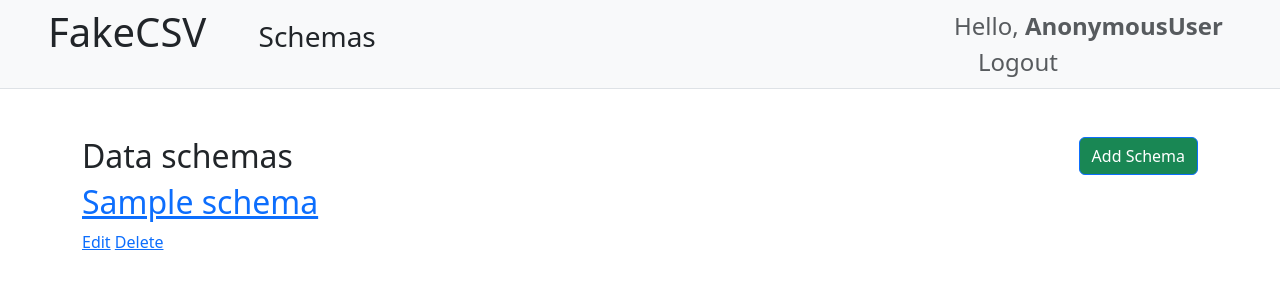
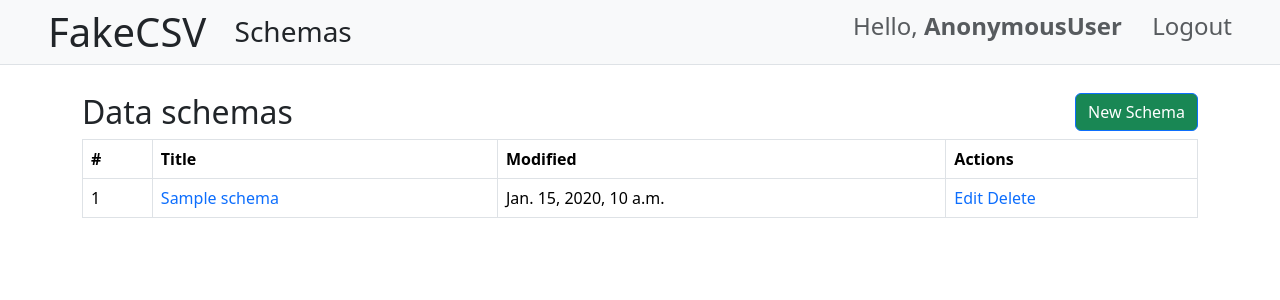
Before and after one commit to furioness/django-challenge-planeks, a Django app: template datagen/schema/templates/schema/list.html in a window 1280 px wide. Shown: the top 300 px of the page. Run offline with Django 4.2, Linux system fonts and the light colour scheme; the template is opened without the code that fills it: most values are stand-ins (such as "Sample title", 1, 10 or a date in 2020); data that the repository does not hold is empty; parts of the project's set-up code (start-up, migrations or seed data) failed here and were passed over; some libraries are stand-ins or nearby versions.

Commit message:
Update visuals in accordance to specs

```diff
--- a/datagen/schema/models.py
+++ b/datagen/schema/models.py
@@ -13,6 +13,7 @@ class Schema(models.Model):
     user = models.ForeignKey(
         get_user_model(), on_delete=models.CASCADE, related_name="schemas"
     )
+    modified = models.DateTimeField(auto_now=True)
     fields = models.JSONField()
 
     def __str__(self):
--- a/datagen/schema/templates/base.html
+++ b/datagen/schema/templates/base.html
@@ -14,21 +14,27 @@
 </head>
 
 <body>
-    <header class="py-2 bg-light border-bottom row px-5">
-        <div class="col-9">
-            <h1 class="fs-1 d-inline-block">FakeCSV</h1>
-            <a href="{% url 'schema:list' %}" class="text-decoration-none  text-reset fs-3 ms-5">Schemas</a>
+    <header class="row py-2 bg-light border-bottom px-5 mb-1">
+        <span class="col-6">
+            <h1 class="fs-1 d-inline-block align-middle my-0">FakeCSV</h1>
+            <h2 class="d-inline-block align-middle my-0">
+                <a href="{% url 'schema:list' %}"
+                    class="text-decoration-none text-reset fs-3 ms-4">Schemas</a>
+            </h2>
+        </span>
+        <span class="col-6 text-muted fs-4 text-end">
+            Hello, <span class="fw-bolder">{{request.user}}</span>
+            <a href="{% url 'users:logout' %}"
+                class="text-decoration-none text-muted ms-4">Logout</a>
+        </span>
+    </header>
+
+    <content class="container">
+        <div class="container">
+            {% block content %}
+            {% endblock %}
         </div>
 
-        <div class="col text-muted fs-4">
-            Hello, <span class="fw-bolder">{{request.user}}</span>
-            <a href="{% url 'users:logout' %}" class="ms-4 text-decoration-none text-muted">Logout</a>
-        </div>
-    </header>
-
-    <content class="pt-15 container">
-        {% block content %}
-        {% endblock %}
     </content>
 
 
--- a/datagen/schema/templates/data/list.html
+++ b/datagen/schema/templates/data/list.html
@@ -1,13 +1,11 @@
 {% extends "base.html" %}
 
 {% load django_bootstrap5 %}
-{% bootstrap_css %}
-{% bootstrap_javascript %}
 
 {% block title %}Datasets for {{ schema.name }}{% endblock %}
 
 {% block content %}
-<div class="container">
+
     <h2 class="col">{{ schema.name }}</h2>
 
     <form action="{% url 'schema:datasets' schema.pk %}" method="POST" class="row">
@@ -45,7 +43,7 @@
             </tr>
     {% endfor %}
     </table>
-</div>
+
 
 
 {% endblock %}
--- a/datagen/schema/templates/schema/delete.html
+++ b/datagen/schema/templates/schema/delete.html
@@ -6,7 +6,7 @@
 {% block title %}Delete "{{ object.name }}"?{% endblock title %}
 
 {% block content %}
-    <form method="post" class="container">{% csrf_token %}
+    <form method="post">{% csrf_token %}
         <p>Are you sure you want to delete "{{ object.name }}"?</p>
         {{ form }}
         {% bootstrap_button button_type="submit" content="Confirm" extra_classes="btn-danger"%}
--- a/datagen/schema/templates/schema/list.html
+++ b/datagen/schema/templates/schema/list.html
@@ -4,24 +4,39 @@
 {% block title %}Schema list{% endblock %}
 
 {% block content %}
-<div class="container">
-<div class="row pt-4">
+
+<div class="row">
     <h2 class="col">Data schemas</h2>
-    <span class="col"><a href="{% url 'schema:create' %}" class="float-end d-inline"><button class="col btn btn-primary bg-success">Add Schema</button></a></span>
+    <span class="col">
+        <a href="{% url 'schema:create' %}" class="float-end d-inline">
+            <button class="col btn btn-primary bg-success">New Schema</button>
+        </a>
+    </span>
 </div>
-    <div class="schema-list">
+
+<table class="table table-bordered">
+    <thead>
+        <tr>
+            <th>#</th>
+            <th>Title</th>
+            <th>Modified</th>
+            <th>Actions</th>
+        </tr>
+    </thead>
     {% for schema in schemas %}
-        <div class="schema">
-            <h2>
-                <a href="{% url 'schema:datasets' schema.id %}">{{ schema.name }}</a>
-            </h2>
-            <p>
-                {#<a href="{% url 'schema:showdata' schema.id %}">Show</a>#}
-                <a href="{% url 'schema:update' schema.id %}">Edit</a>
-                <a href="{% url 'schema:delete' schema.id %}">Delete</a>
-            </p>
-        </div>
+    <tr>
+        <td>{{ forloop.counter }}</td>
+        <td>
+            <a href="{% url 'schema:datasets' schema.id %}" class="text-decoration-none">{{ schema.name }}</a>
+        </td>
+        <td>{{ schema.modified }}</td>
+        <td>
+            <a href="{% url 'schema:update' schema.id %}" class="text-decoration-none">Edit</a>
+            <a href="{% url 'schema:delete' schema.id %}" class="text-decoration-none">Delete</a>
+        </td>
+    </tr>
     {% endfor %}
-    </div>
-</div>
+</table>
+
+
 {% endblock %}
```
Also changed, not shown: datagen/schema/forms/field_forms.py (+23 -10 lines), datagen/schema/templates/schema/edit.html (+9 -21 lines), datagen/schema/templates/schema/fieldForm.html (added, +23 -0 lines), datagen/schema/migrations/0002_schema_modified.py (added).
